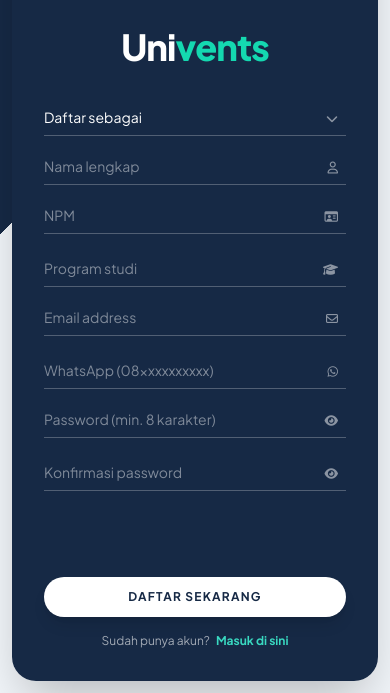
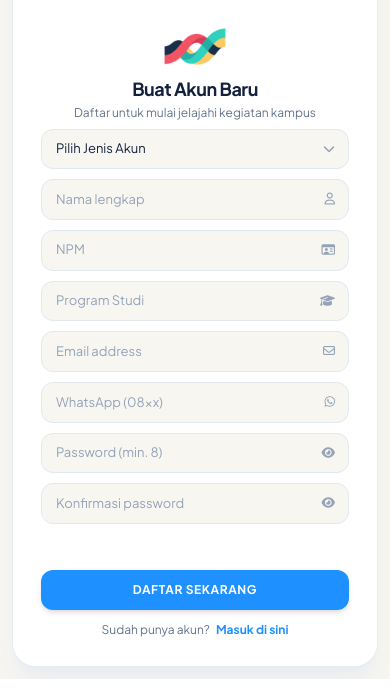
Before and after one commit to keishaara/PWL_2A, a Laravel app: page /register in a window 390 px wide. Shown: the part 285-978 px from the top of the page. Run offline with Laravel 12, Linux system fonts and the light colour scheme; some libraries are stand-ins or nearby versions.

Commit message:
redesign regist login

```diff
--- a/resources/views/auth/register.blade.php
+++ b/resources/views/auth/register.blade.php
@@ -7,85 +7,73 @@
     <title>Daftar - Univents</title>
 
     <script src="https://cdn.tailwindcss.com"></script>
+    <script>
+        tailwind.config = {
+            theme: {
+                extend: {
+                    colors: {
+                        darkEclipse: '#14213D',
+                        cyberNavy: '#121E38',
+                        electricBlue: '#1E90FF',
+                        ripeMalinka: '#FF6B5B',
+                        surface: '#F8F6F1'
+                    },
+                    fontFamily: {
+                        jakarta: ['"Plus Jakarta Sans"', 'sans-serif']
+                    }
+                }
+            }
+        }
+    </script>
 
     <link rel="preconnect" href="https://fonts.googleapis.com">
     <link rel="preconnect" href="https://fonts.gstatic.com" crossorigin>
     <link href="https://fonts.googleapis.com/css2?family=Plus+Jakarta+Sans:wght@300;400;500;600;700;800&display=swap" rel="stylesheet">
-
     <link rel="stylesheet" href="https://cdnjs.cloudflare.com/ajax/libs/font-awesome/6.5.2/css/all.min.css">
 
     <style>
         body {
             font-family: 'Plus Jakarta Sans', sans-serif;
+            background-color: #F8F6F1;
         }
 
-        .page-bg {
-            background: linear-gradient(135deg, #162945 0%, #162945 38%, #F1F5F9 38%, #F1F5F9 100%);
+        .form-input {
+            width: 100%;
+            padding: 0.6rem 2.25rem 0.6rem 0.875rem;
+            font-size: 0.8125rem;
+            background-color: #F8F6F1;
+            border: 1px solid #E2E8F0;
+            border-radius: 0.75rem;
+            color: #14213D;
+            outline: none;
+            transition: all 0.2s ease;
         }
 
-        .minimal-input {
-            background: transparent;
-            border: none;
-            border-bottom: 1.5px solid rgba(255, 255, 255, 0.25);
-            outline: none;
-            color: #ffffff;
-            transition: border-color 0.2s ease;
+        .form-input:focus {
+            background-color: #FFFFFF;
+            border-color: #1E90FF;
+            box-shadow: 0 0 0 3px rgba(30, 144, 255, 0.15);
         }
 
-        .minimal-input:focus {
-            border-bottom-color: #39D9C1;
+        .form-input::placeholder {
+            color: #94A3B8;
         }
 
-        .minimal-input.field-error,
-        .minimal-input.field-error:focus {
-            border-bottom-color: #F45D69;
+        .form-input.field-error {
+            border-color: #FF6B5B;
+            background-color: #FFF5F5;
         }
 
-        .minimal-input::placeholder {
-            color: rgba(255, 255, 255, 0.45);
-        }
-
-        select.minimal-input option {
-            color: #162945;
-            background: #ffffff;
-        }
-
-        select.minimal-input {
+        select.form-input {
             appearance: none;
             -webkit-appearance: none;
         }
 
-        .brand-bracket {
-            position: relative;
-            display: inline-block;
-            padding: 8px 18px;
+        select.form-input option {
+            color: #14213D;
+            background: #FFFFFF;
         }
 
-        .brand-bracket::before {
-            content: '';
-            position: absolute;
-            left: 0;
-            top: 0;
-            bottom: 0;
-            width: 8px;
-            border-left: 2px solid #ffffff;
-            border-top: 2px solid #ffffff;
-            border-bottom: 2px solid #ffffff;
-        }
-
-        .brand-bracket::after {
-            content: '';
-            position: absolute;
-            right: 0;
-            top: 0;
-            bottom: 0;
-            width: 8px;
-            border-right: 2px solid #ffffff;
-            border-top: 2px solid #ffffff;
-            border-bottom: 2px solid #ffffff;
-        }
-
-        /* transisi geser foto antara halaman login dan register */
         @view-transition {
             navigation: auto;
         }
@@ -107,11 +95,10 @@
         }
 
         ::view-transition-group(root) {
-            animation-duration: 0.2s;
+            animation-duration: 0.4s;
         }
 
         @media (prefers-reduced-motion: reduce) {
-
             ::view-transition-group(*),
             ::view-transition-old(*),
             ::view-transition-new(*) {
@@ -121,11 +108,12 @@
     </style>
 </head>
 
-<body class="page-bg min-h-screen flex items-center justify-center p-3 sm:p-4">
+<body class="min-h-screen flex items-center justify-center p-3 sm:p-5 bg-[#F8F6F1] text-[#14213D]">
 
-    <div class="w-full max-w-5xl bg-white rounded-3xl shadow-2xl overflow-hidden flex flex-col md:flex-row-reverse md:h-[536px]">
+    <div class="w-full max-w-5xl bg-white rounded-3xl shadow-xl shadow-slate-200/60 border border-slate-200/80 overflow-hidden flex flex-col md:flex-row-reverse md:h-[560px]">
 
-        <div class="photo-panel relative w-full md:w-1/2 min-h-[260px] md:min-h-full flex flex-col justify-between p-8 sm:p-10 text-white overflow-hidden">
+        <!-- Right (in reverse): Photo Panel with Campus Life (50% width) -->
+        <div class="photo-panel relative w-full md:w-1/2 min-h-[260px] md:min-h-full flex flex-col justify-between p-8 sm:p-10 text-white overflow-hidden bg-[#121E38]">
 
             <img src="https://images.unsplash.com/photo-1781038507661-06501ddcdc90?q=80&w=1373&auto=format&fit=crop"
                 class="slide-img absolute inset-0 w-full h-full object-cover transition-opacity duration-1000 opacity-100" alt="Kampus 1">
@@ -136,9 +124,10 @@
             <img src="https://images.unsplash.com/photo-1541339907198-e08756dedf3f?q=80&w=1373&auto=format&fit=crop"
                 class="slide-img absolute inset-0 w-full h-full object-cover transition-opacity duration-1000 opacity-0" alt="Kampus 3">
 
-            <div class="absolute inset-0 bg-[#162945]/60 backdrop-blur-[2px]"></div>
+            <div class="absolute inset-0 bg-gradient-to-t from-[#14213D]/95 via-[#121E38]/80 to-[#14213D]/70 backdrop-blur-[1px]"></div>
 
-            <div class="relative z-10 text-[11px] font-semibold tracking-widest uppercase text-white/75">
+            <div class="relative z-10 flex items-center gap-2 text-[11px] font-semibold tracking-widest uppercase text-white/80">
+                <span class="w-2 h-2 rounded-full bg-[#1E90FF]"></span>
                 Official Campus Event Space
             </div>
 
@@ -146,121 +135,126 @@
                 <p class="text-xl sm:text-2xl font-bold tracking-wider leading-relaxed text-white drop-shadow-md">
                     EXPERIENCE THE MOMENTS THAT SHAPE YOUR CAMPUS LIFE
                 </p>
+                <p class="text-xs text-white/70 mt-3 font-normal">
+                    Pusat kolaborasi & kegiatan kampus terintegrasi
+                </p>
+            </div>
+
+            <div class="relative z-10 text-[11px] text-white/50">
+                &copy; {{ date('Y') }} Univents. Modern Campus Ecosystem.
             </div>
         </div>
 
-        <div class="w-full md:w-1/2 bg-[#162945] p-8 sm:px-10 sm:pt-12 sm:pb-8 flex flex-col text-white">
+        <div class="w-full md:w-1/2 bg-white p-7 sm:p-9 md:p-10 flex flex-col justify-between">
 
-            <div class="text-center pt-2 p-4 rounded">
-                <span class="text-4xl font-extrabold tracking-tight text-white">Uni<span class="text-[#14d8b0]">vents</span></span>
+            <div class="flex flex-col items-center justify-center text-center">
+                <a href="{{ url('/') }}" class="inline-block transition hover:opacity-90">
+                    <img src="{{ asset('images/univents-logo.png') }}" alt="Univents" class="h-10 w-auto object-contain">
+                </a>
+                <h2 class="mt-2 text-lg sm:text-xl font-bold text-[#14213D] tracking-tight">Buat Akun Baru</h2>
+                <p class="text-xs text-slate-500 mt-0.5">Daftar untuk mulai jelajahi kegiatan kampus</p>
             </div>
 
-            <div class="mt-4 flex-1 flex flex-col">
+            <div class="my-auto py-2">
 
                 @php
                 $mismatch = collect($errors->get('password'))->contains(fn ($m) => str_contains($m, 'tidak sama'));
                 @endphp
 
-                <form id="register-form" action="{{ route('register.store') }}" method="POST" novalidate class="flex flex-1 flex-col gap-3">
+                <form id="register-form" action="{{ route('register.store') }}" method="POST" novalidate class="flex flex-col gap-2.5">
                     @csrf
 
-                    {{-- Jenis akun --}}
                     <div class="relative">
-                        <select id="tipe" name="tipe" required class="{{ ($errors->has('tipe')) ? 'field-error' : '' }} minimal-input w-full py-2 pr-8 text-sm">
-                            <option value="">Daftar sebagai</option>
+                        <select id="tipe" name="tipe" required class="{{ ($errors->has('tipe')) ? 'field-error' : '' }} form-input">
+                            <option value="">Pilih Jenis Akun</option>
                             <option value="mahasiswa" {{ old('tipe') == 'mahasiswa' ? 'selected' : '' }}>Mahasiswa</option>
                             <option value="organisasi" {{ old('tipe') == 'organisasi' ? 'selected' : '' }}>Organisasi</option>
                         </select>
-                        <i class="fa-solid fa-chevron-down absolute right-2 top-3 text-white/50 text-xs pointer-events-none"></i>
+                        <i class="fa-solid fa-chevron-down absolute right-3.5 top-3 text-slate-400 text-xs pointer-events-none"></i>
                     </div>
 
-                    {{-- nama (placeholder berubah sesuai jenis akun) --}}
                     <div class="relative">
                         <input type="text" id="nama" name="nama" value="{{ old('nama') }}" required maxlength="255"
                             autocomplete="name" placeholder="Nama lengkap"
-                            class="{{ ($errors->has('nama')) ? 'field-error' : '' }} minimal-input w-full py-2 pr-8 text-sm">
-                        <i class="fa-regular fa-user absolute right-2 top-3 text-white/50 text-xs"></i>
+                            class="{{ ($errors->has('nama')) ? 'field-error' : '' }} form-input">
+                        <i class="fa-regular fa-user absolute right-3.5 top-3 text-slate-400 text-xs pointer-events-none"></i>
                     </div>
 
-                    {{-- NPM + program studi (hanya untuk mahasiswa) --}}
-                    <div id="mhs-fields" class="grid grid-cols-1 sm:grid-cols-2 gap-x-5 gap-y-4">
+                    <div id="mhs-fields" class="grid grid-cols-1 sm:grid-cols-2 gap-2.5">
                         <div class="relative">
                             <input type="text" id="npm" name="npm" value="{{ old('npm') }}" inputmode="numeric"
                                 maxlength="20" placeholder="NPM"
-                                class="{{ ($errors->has('npm')) ? 'field-error' : '' }} minimal-input w-full py-2 pr-8 text-sm">
-                            <i class="fa-regular fa-id-card absolute right-2 top-3 text-white/50 text-xs"></i>
+                                class="{{ ($errors->has('npm')) ? 'field-error' : '' }} form-input">
+                            <i class="fa-regular fa-id-card absolute right-3.5 top-3 text-slate-400 text-xs pointer-events-none"></i>
                         </div>
                         <div class="relative">
                             <input type="text" id="program_studi" name="program_studi" value="{{ old('program_studi') }}"
-                                maxlength="255" placeholder="Program studi"
-                                class="{{ ($errors->has('program_studi')) ? 'field-error' : '' }} minimal-input w-full py-2 pr-8 text-sm">
-                            <i class="fa-solid fa-graduation-cap absolute right-2 top-3 text-white/50 text-xs"></i>
+                                maxlength="255" placeholder="Program Studi"
+                                class="{{ ($errors->has('program_studi')) ? 'field-error' : '' }} form-input">
+                            <i class="fa-solid fa-graduation-cap absolute right-3.5 top-3 text-slate-400 text-xs pointer-events-none"></i>
                         </div>
                     </div>
 
-                    {{-- Email + WhatsApp --}}
-                    <div class="grid grid-cols-1 sm:grid-cols-2 gap-x-5 gap-y-4">
+                    <div class="grid grid-cols-1 sm:grid-cols-2 gap-2.5">
                         <div class="relative">
                             <input type="email" id="email" name="email" value="{{ old('email') }}" required
                                 autocomplete="email" placeholder="Email address"
-                                class="{{ ($errors->has('email')) ? 'field-error' : '' }} minimal-input w-full py-2 pr-8 text-sm">
-                            <i class="fa-regular fa-envelope absolute right-2 top-3 text-white/50 text-xs"></i>
+                                class="{{ ($errors->has('email')) ? 'field-error' : '' }} form-input">
+                            <i class="fa-regular fa-envelope absolute right-3.5 top-3 text-slate-400 text-xs pointer-events-none"></i>
                         </div>
                         <div class="relative">
                             <input type="tel" id="wa" name="wa" value="{{ old('wa') }}" required maxlength="20"
-                                autocomplete="tel" placeholder="WhatsApp (08xxxxxxxxxx)"
-                                class="{{ ($errors->has('wa')) ? 'field-error' : '' }} minimal-input w-full py-2 pr-8 text-sm">
-                            <i class="fa-brands fa-whatsapp absolute right-2 top-3 text-white/50 text-xs"></i>
+                                autocomplete="tel" placeholder="WhatsApp (08xx)"
+                                class="{{ ($errors->has('wa')) ? 'field-error' : '' }} form-input">
+                            <i class="fa-brands fa-whatsapp absolute right-3.5 top-3 text-slate-400 text-xs pointer-events-none"></i>
                         </div>
                     </div>
 
-                    {{-- Password + Konfirmasi --}}
-                    <div class="grid grid-cols-1 sm:grid-cols-2 gap-x-5 gap-y-4">
+                    <div class="grid grid-cols-1 sm:grid-cols-2 gap-2.5">
                         <div class="relative">
                             <input type="password" id="password" name="password" required minlength="8"
-                                autocomplete="new-password" placeholder="Password (min. 8 karakter)"
-                                class="{{ ($errors->has('password')) ? 'field-error' : '' }} minimal-input w-full py-2 pr-8 text-sm">
+                                autocomplete="new-password" placeholder="Password (min. 8)"
+                                class="{{ ($errors->has('password')) ? 'field-error' : '' }} form-input">
                             <i id="eye-password"
-                                class="fa-solid fa-eye absolute right-2 top-3 text-white/50 text-xs cursor-pointer"
+                                class="fa-solid fa-eye absolute right-3.5 top-3 text-slate-400 hover:text-slate-600 text-xs cursor-pointer"
                                 onclick="togglePassword('password', 'eye-password')"></i>
                         </div>
                         <div class="relative">
                             <input type="password" id="konfirmasi_password" name="konfirmasi_password" required
                                 autocomplete="new-password" placeholder="Konfirmasi password"
-                                class="{{ ($errors->has('konfirmasi_password') || $mismatch) ? 'field-error' : '' }} minimal-input w-full py-2 pr-8 text-sm">
+                                class="{{ ($errors->has('konfirmasi_password') || $mismatch) ? 'field-error' : '' }} form-input">
                             <i id="eye-confirm"
-                                class="fa-solid fa-eye absolute right-2 top-3 text-white/50 text-xs cursor-pointer"
+                                class="fa-solid fa-eye absolute right-3.5 top-3 text-slate-400 hover:text-slate-600 text-xs cursor-pointer"
                                 onclick="togglePassword('konfirmasi_password', 'eye-confirm')"></i>
                         </div>
                     </div>
 
-                    {{-- tempat pesan error tinggi maks. 2 baris, di ruang kosong antara kolom dan tombol --}}
-                    <div class="h-[50px]">
+                    <div class="min-h-[26px]">
                         @if ($errors->any())
-                        <div id="server-error" class="flex items-start gap-1.5 rounded-lg bg-[#F45D69]/20 border border-[#F45D69]/40 px-3 py-2 text-xs leading-4 text-white">
-                            <i class="fa-solid fa-circle-exclamation text-[#F45D69] mt-0.5 shrink-0"></i>
-                            <span class="line-clamp-2">{{ $errors->first() }}</span>
+                        <div id="server-error" class="flex items-start gap-1.5 rounded-lg bg-rose-50 border border-rose-200 px-3 py-1.5 text-xs text-rose-700">
+                            <i class="fa-solid fa-circle-exclamation text-rose-500 mt-0.5 shrink-0"></i>
+                            <span class="line-clamp-1">{{ $errors->first() }}</span>
                         </div>
                         @endif
 
-                        <div id="client-error" style="display:none" class="flex items-start gap-1.5 rounded-lg bg-[#F45D69]/20 border border-[#F45D69]/40 px-3 py-2 text-xs leading-4 text-white">
-                            <i class="fa-solid fa-circle-exclamation text-[#F45D69] mt-0.5 shrink-0"></i>
-                            <span id="client-error-text" class="line-clamp-2"></span>
+                        <div id="client-error" style="display:none" class="flex items-start gap-1.5 rounded-lg bg-rose-50 border border-rose-200 px-3 py-1.5 text-xs text-rose-700">
+                            <i class="fa-solid fa-circle-exclamation text-rose-500 mt-0.5 shrink-0"></i>
+                            <span id="client-error-text" class="line-clamp-1"></span>
                         </div>
                     </div>
 
-                    <div class="mt-auto pt-3">
+                    <div>
                         <button type="submit"
-                            class="w-full py-3 px-6 rounded-full bg-white text-[#162945] font-bold text-xs uppercase tracking-widest shadow-lg hover:bg-[#F45D69] hover:text-white hover:shadow-[#F45D69]/30 transition duration-300">
+                            class="w-full py-3 px-6 rounded-xl bg-[#1E90FF] hover:bg-[#1877d2] text-white font-bold text-xs uppercase tracking-wider shadow-md hover:shadow-lg hover:shadow-[#1E90FF]/25 transition duration-200">
                             Daftar Sekarang
                         </button>
                     </div>
                 </form>
             </div>
 
-            <div class="mt-4 text-center text-xs text-white/60">
+            <div class="text-center text-xs text-slate-500 pt-1">
                 Sudah punya akun?
-                <a href="{{ route('login') }}" class="font-bold text-[#39D9C1] hover:underline ml-1">
+                <a href="{{ route('login') }}" class="font-bold text-[#1E90FF] hover:underline ml-1">
                     Masuk di sini
                 </a>
             </div>
@@ -282,7 +276,6 @@
             }
         }
 
-        // menampilkan kolom sesuai jenis akun
         const tipeSelect = document.getElementById('tipe');
         const namaInput = document.getElementById('nama');
         const mhsFields = document.getElementById('mhs-fields');
@@ -293,7 +286,6 @@
             const isMahasiswa = tipeSelect.value === 'mahasiswa';
             const isOrganisasi = tipeSelect.value === 'organisasi';
 
-            // input yang disabled tidak ikut terkirim ke server.
             mhsFields.style.display = isOrganisasi ? 'none' : 'grid';
             [npmInput, prodiInput].forEach(input => {
                 input.disabled = isOrganisasi;
@@ -307,7 +299,6 @@
         tipeSelect.addEventListener('change', updateFields);
         updateFields();
 
-        // cek password sama / tidak
         const passwordInput = document.getElementById('password');
         const confirmInput = document.getElementById('konfirmasi_password');
         const MISMATCH = 'Password dan konfirmasi password belum sama.';
@@ -331,7 +322,6 @@
             document.getElementById('client-error').style.display = 'none';
         }
 
-        // cek langsung saat mengetik: pesan memakai slot error yang sama
         function checkPassword() {
             const same = confirmInput.value === '' || passwordInput.value === confirmInput.value;
             if (!same) {
@@ -346,10 +336,7 @@
         passwordInput.addEventListener('input', checkPassword);
         confirmInput.addEventListener('input', checkPassword);
 
-        // validasi instan (tanpa menunggu server)
         const registerForm = document.getElementById('register-form');
-        const clientError = document.getElementById('client-error');
-        const clientErrorText = document.getElementById('client-error-text');
 
         function firstError() {
             const v = id => document.getElementById(id).value.trim();
@@ -370,9 +357,7 @@
             return null;
         }
 
-        // Garis merah hilang begitu kolomnya diperbaiki
         registerForm.addEventListener('input', e => {
-            // Kolom konfirmasi diatur oleh checkPassword() selama pesan "belum sama" tampil
             if (e.target === confirmInput && mismatchShown) return;
             e.target.classList.remove('field-error');
         });
@@ -380,13 +365,14 @@
 
         registerForm.addEventListener('submit', function(e) {
             const error = firstError();
-            if (!error) return; // lolos: kirim ke server (server tetap memvalidasi ulang)
+            if (!error) return;
 
             e.preventDefault();
             mismatchShown = false;
             showClientError(error[0], error[1]);
             error[1].focus();
         });
+
         let currentSlide = 0;
         const slides = document.querySelectorAll('.slide-img');
 
```
Also changed, not shown: resources/views/auth/login.blade.php (+90 -80 lines).
